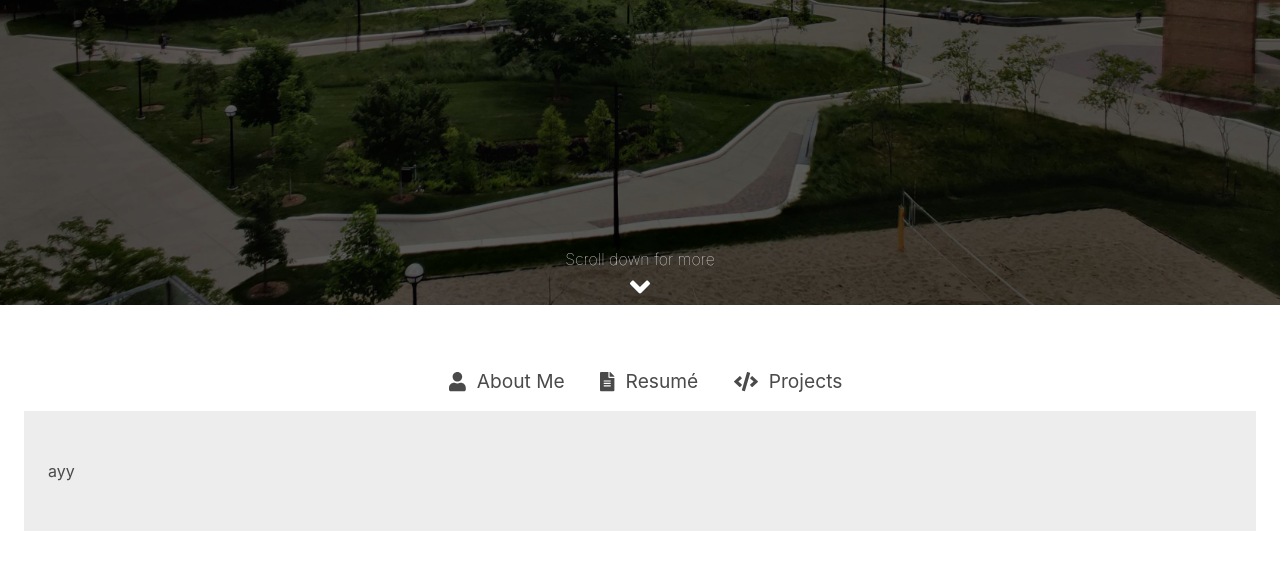
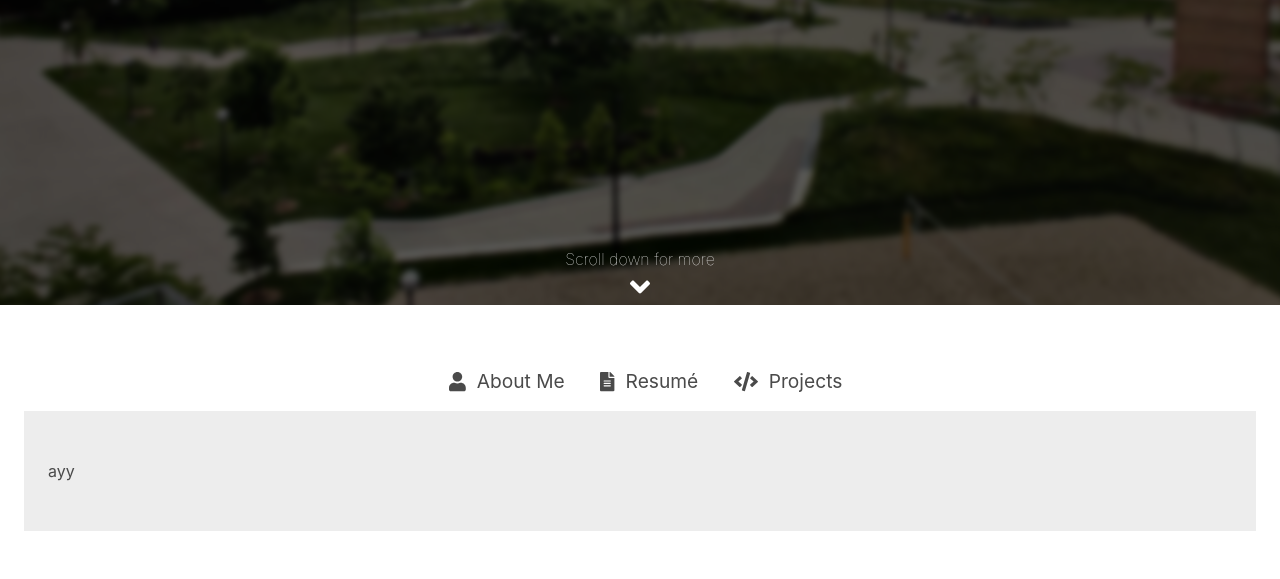
Before and after one commit to minchingtonak/www, a plain HTML site: page index.html in a window 1280 px wide. Shown: the part 495-1074 px from the top of the page. Drawn offline with nearby package versions, Linux system fonts and the light colour scheme.

Commit message:
Restructure bg image, add blur effect to fade in

```diff
--- a/index.html
+++ b/index.html
@@ -24,7 +24,8 @@
 </head>
 
 <body>
-    <div class="image-fade" id="topimg">
+    <div id="title-container">
+        <div class="image-fade" id="title-bg-image"></div>
         <section class="hero top-level fade-in-top" id="header">
             <div class="hero-body">
                 <h1 id="header-intro" class="title has-text-light">
--- a/style.css
+++ b/style.css
@@ -6,6 +6,8 @@
     --header-text-fade-delay: calc(var(--title-image-fade-delay) + var(--title-image-fade-dur));
     --header-text-fade-dur: 0.8s;
     --chevron-fade-delay: calc(var(--header-text-fade-delay) + var(--header-text-fade-dur) - 0.5s);
+
+    --title-image-blur: 3px;
 }
 
 html,
@@ -66,22 +68,42 @@ body {
     }
 }
 
-.top-level {
-    z-index: 9999;
+@keyframes blur-in {
+    from {
+        filter: blur(0px);
+    }
+    to {
+        filter: blur(var(--title-image-blur));
+    }
 }
 
-#topimg {
-    background-image: url("northcampus_small.jpg");
+/* ====================== Title image styling ====================== */
+
+#title-container {
     height: 100%;
-    background-position: center;
-    background-repeat: no-repeat;
-    background-size: cover;
+    position: relative;
     display: flex;
     flex-direction: column;
     align-items: center;
     /* vertically center children */
     justify-content: center;
     /* horizontally center children */
+    overflow: hidden;
+}
+
+#title-bg-image {
+    background-image: url("northcampus_small.jpg");
+    position: absolute;
+    width: 102%;
+    height: 102%;
+    background-position: center;
+    background-repeat: no-repeat;
+    background-size: cover;
+}
+
+.image-fade {
+    animation: blur-in var(--title-image-fade-dur) forwards;
+    animation-delay: var(--title-image-fade-delay);
 }
 
 .image-fade:after {
```
